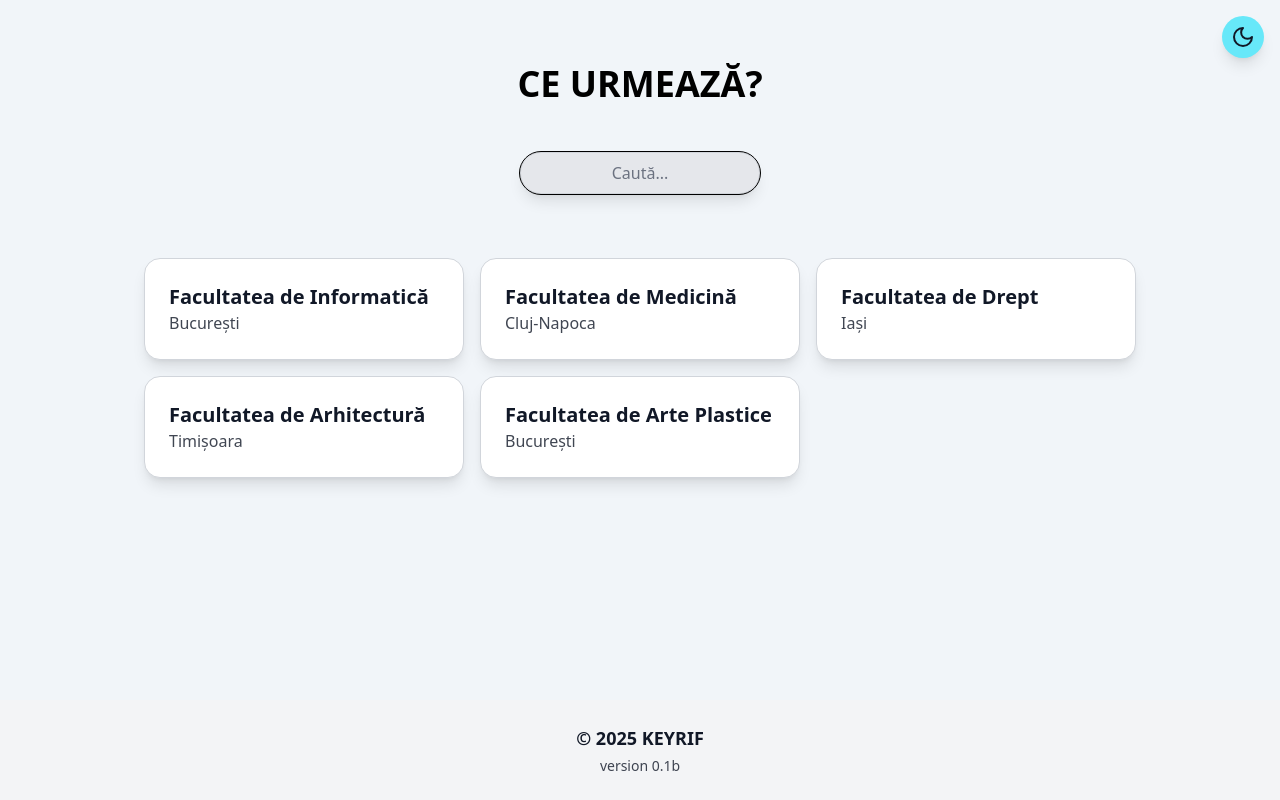
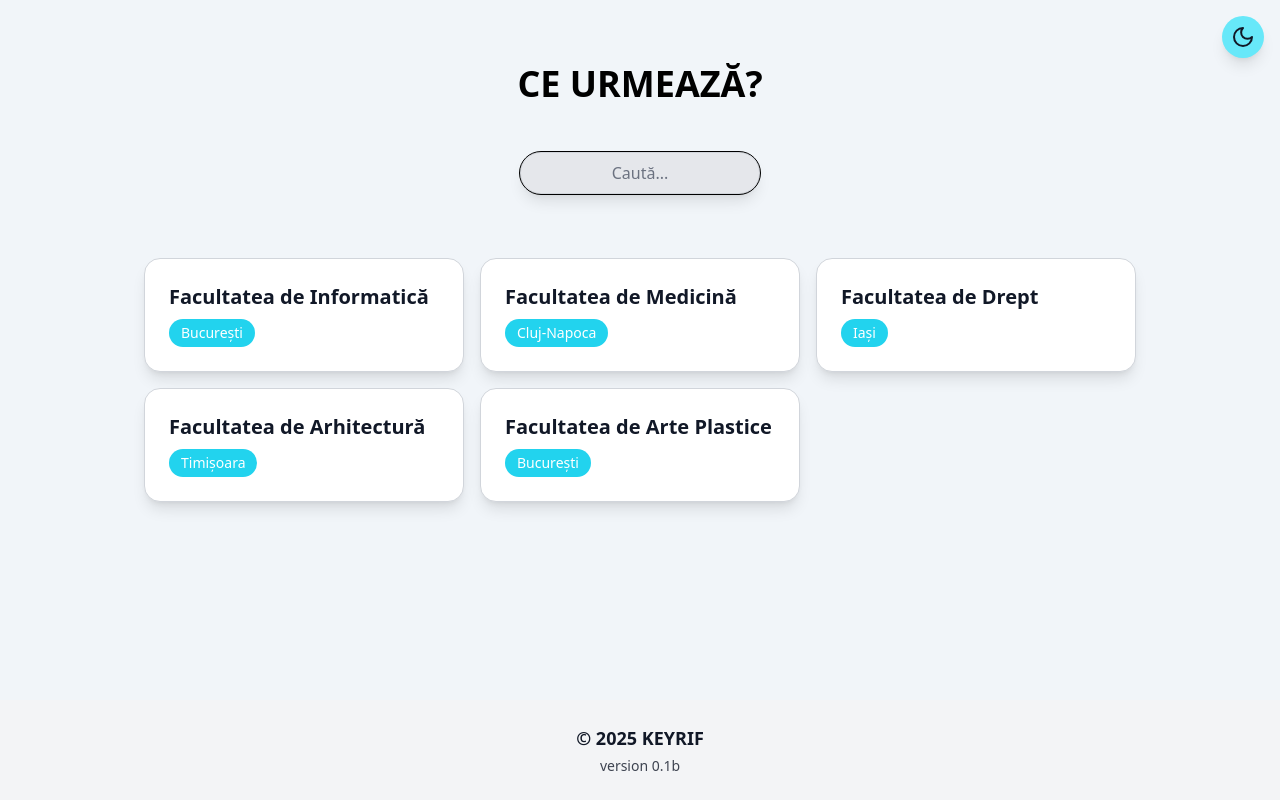
Before and after one commit to Keyrif/ce-urmeaza, a React (Vite) app: page / in a window 1280 px wide. Both pictures are taken after a click on the button "AFISEAZA TOATE FACULTATILE". Built offline with nearby package versions, Linux system fonts and the light colour scheme.

Commit message:
Update App.jsx

```diff
--- a/src/App.jsx
+++ b/src/App.jsx
@@ -451,7 +451,12 @@ function App() {
                   }}
                 />
                 <h2 className="font-bold text-xl relative z-10">{f.name}</h2>
-                <p className="opacity-80 relative z-10">{f.location}</p>
+                <div className="flex flex-wrap gap-2 mt-2">
+                  <div className={`px-3 py-1 rounded-full text-sm font-medium ${darkMode ? "bg-cyan-600 text-white" : "bg-cyan-400 text-white"}`}>
+                    {f.location}
+                  </div>
+
+                </div>
               </motion.div>
             ))}
           </motion.div>
```
